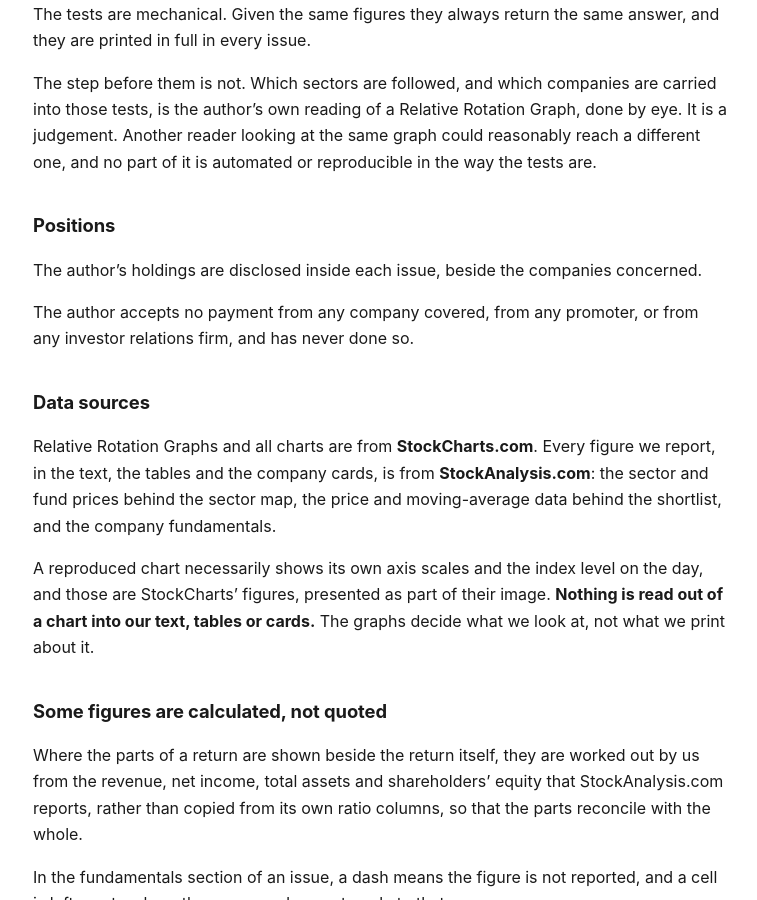
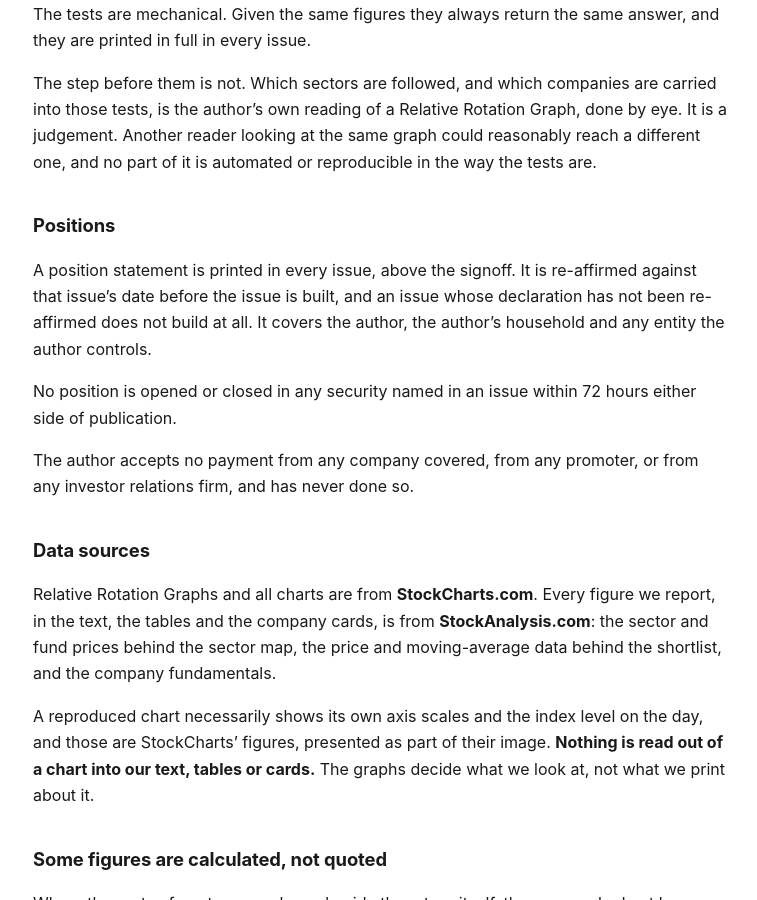
Before and after one commit to themicrocapinvestor/MM-Policies, a Jekyll site: the page built from disclaimer.md, in a window 1280 px wide and 900 px high, scrolled down 931 px. Shown: the whole window, without its empty margins (259-1016 px from the left). Built offline with Jekyll 4.4.1, drawn with Linux system fonts in a browser that asks for light colours.

Commit message:
Positions: state the guard, not just the promise
The policy said holdings are disclosed beside the companies concerned. The pipeline was
not printing any position statement at all: the guard that reads positions.md and refuses
to build on an unaffirmed declaration existed in Mark 4 and did not survive the copy into
Mark 5. It is back, and the issue now carries the statement above the signoff.

Wording updated to describe what actually happens, including the 72-hour rule and the
fact that an unaffirmed declaration fails the build.

```diff
--- a/disclaimer.md
+++ b/disclaimer.md
@@ -45,7 +45,13 @@ one, and no part of it is automated or reproducible in the way the tests are.
 
 ## Positions
 
-The author's holdings are disclosed inside each issue, beside the companies concerned.
+A position statement is printed in every issue, above the signoff. It is re-affirmed
+against that issue's date before the issue is built, and an issue whose declaration has
+not been re-affirmed does not build at all. It covers the author, the author's household
+and any entity the author controls.
+
+No position is opened or closed in any security named in an issue within 72 hours either
+side of publication.
 
 The author accepts no payment from any company covered, from any promoter, or from any
 investor relations firm, and has never done so.
```
